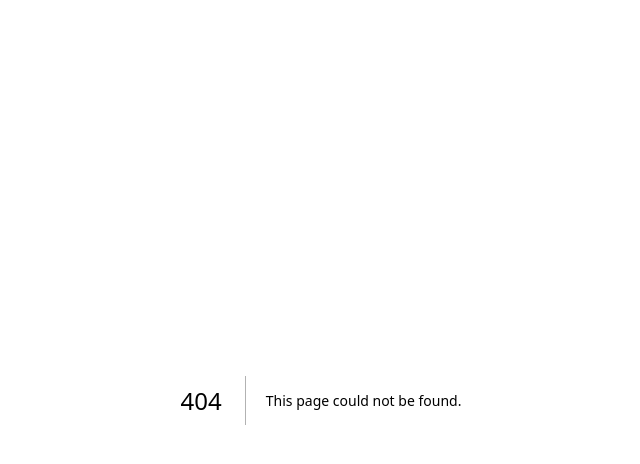
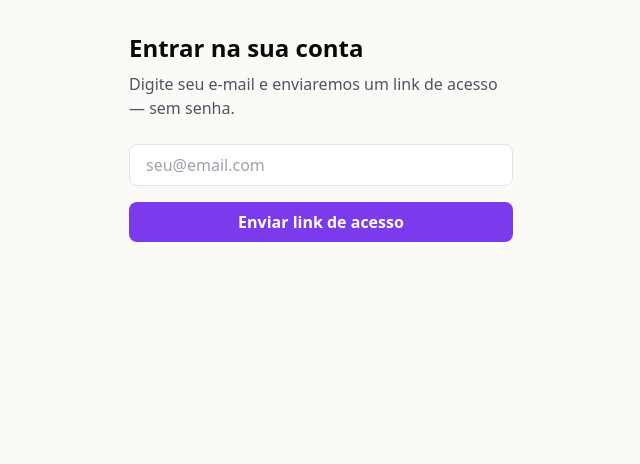
Before and after one commit to limajeferson/matrizcentral, a Next.js app: page /entrar in a window 1280 px wide. Before the commit this address had no page. Shown: the top 464 px of the page, without its empty margins (319-959 px from the left). Built offline with nearby package versions, Linux system fonts and the light colour scheme.

Commit message:
feat(login): rota request-link + tela /entrar

```diff
--- /dev/null
+++ b/src/app/api/auth/request-link/route.ts
@@ -0,0 +1,15 @@
+import { NextRequest, NextResponse } from "next/server";
+import { isValidEmail } from "@/lib/email-validation";
+import { requestMagicLink } from "@/lib/auth-session";
+
+export async function POST(req: NextRequest) {
+  const body = await req.json().catch(() => null);
+  const email = body?.email;
+
+  if (!email || typeof email !== "string" || !isValidEmail(email)) {
+    return NextResponse.json({ error: "e-mail inválido" }, { status: 400 });
+  }
+
+  const status = await requestMagicLink(email);
+  return NextResponse.json({ status });
+}
--- /dev/null
+++ b/src/app/entrar/EntrarForm.tsx
@@ -0,0 +1,81 @@
+"use client";
+
+import { useState } from "react";
+
+type State = "idle" | "loading" | "sent" | "no-account" | "error";
+
+export default function EntrarForm({ initialError = false }: { initialError?: boolean }) {
+  const [email, setEmail] = useState("");
+  const [state, setState] = useState<State>("idle");
+
+  async function submit(e: React.FormEvent) {
+    e.preventDefault();
+    setState("loading");
+    try {
+      const res = await fetch("/api/auth/request-link", {
+        method: "POST",
+        headers: { "Content-Type": "application/json" },
+        body: JSON.stringify({ email }),
+      });
+      if (!res.ok) {
+        setState("error");
+        return;
+      }
+      const data = await res.json();
+      setState(data.status === "no-account" ? "no-account" : "sent");
+    } catch {
+      setState("error");
+    }
+  }
+
+  if (state === "sent") {
+    return (
+      <p className="rounded-lg bg-green-50 p-4 text-green-800">
+        Link enviado! Confira seu e-mail (<strong>{email}</strong>) e clique no
+        link para entrar. Ele vale por 15 minutos.
+      </p>
+    );
+  }
+
+  if (state === "no-account") {
+    return (
+      <div className="rounded-lg bg-amber-50 p-4 text-amber-900">
+        <p className="mb-3">Esse e-mail ainda não tem acesso à Matriz Central.</p>
+        <a
+          href="/oferta"
+          className="inline-block rounded-lg bg-violet-600 px-4 py-2 font-semibold text-white"
+        >
+          Adquirir acesso
+        </a>
+      </div>
+    );
+  }
+
+  return (
+    <form onSubmit={submit} className="space-y-4">
+      {initialError && (
+        <p className="rounded-lg bg-red-50 p-3 text-sm text-red-700">
+          Link inválido ou expirado. Peça um novo abaixo.
+        </p>
+      )}
+      <input
+        type="email"
+        required
+        value={email}
+        onChange={(e) => setEmail(e.target.value)}
+        placeholder="seu@email.com"
+        className="w-full rounded-lg border px-4 py-2"
+      />
+      <button
+        type="submit"
+        disabled={state === "loading"}
+        className="w-full rounded-lg bg-violet-600 px-4 py-2 font-semibold text-white disabled:opacity-60"
+      >
+        {state === "loading" ? "Enviando..." : "Enviar link de acesso"}
+      </button>
+      {state === "error" && (
+        <p className="text-sm text-red-600">Algo deu errado. Tente novamente.</p>
+      )}
+    </form>
+  );
+}
--- /dev/null
+++ b/src/app/entrar/page.tsx
@@ -0,0 +1,17 @@
+import EntrarForm from "./EntrarForm";
+
+export default function EntrarPage({
+  searchParams,
+}: {
+  searchParams: { erro?: string };
+}) {
+  return (
+    <div className="max-w-md mx-auto p-8">
+      <h1 className="mb-2 text-2xl font-bold">Entrar na sua conta</h1>
+      <p className="mb-6 text-gray-600">
+        Digite seu e-mail e enviaremos um link de acesso — sem senha.
+      </p>
+      <EntrarForm initialError={searchParams.erro === "link"} />
+    </div>
+  );
+}
```
